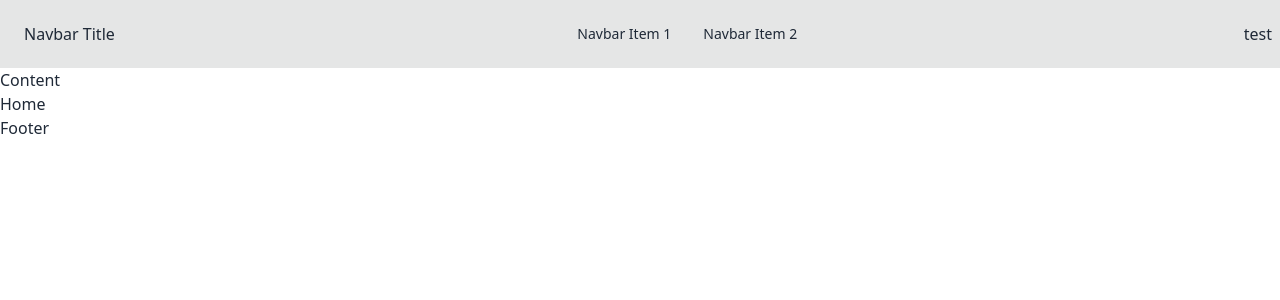
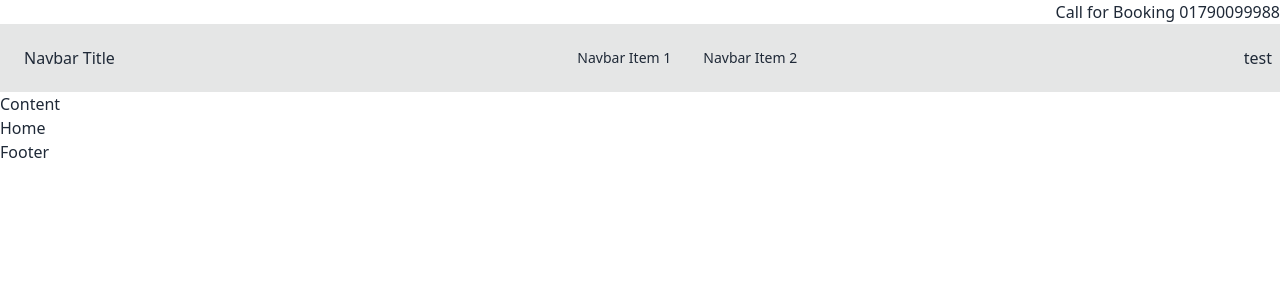
Before and after one commit to rjspyk5/reactContest, a React (Vite) app: page / in a window 1280 px wide. Shown: the top 300 px of the page. Built offline with nearby package versions, Linux system fonts and the light colour scheme.

Commit message:
add basic routing

```diff
--- /dev/null
+++ b/src/Pages/shared/TopHeader/TopHeader.jsx
@@ -0,0 +1,12 @@
+import React from "react";
+
+export const TopHeader = () => {
+  return (
+    <div className="flex gap-10">
+      <marquee className="flex-1" direction="left">
+        This is test
+      </marquee>{" "}
+      <div>Call for Booking 01790099988</div>
+    </div>
+  );
+};
--- a/src/layout/RootLayout.jsx
+++ b/src/layout/RootLayout.jsx
@@ -2,10 +2,12 @@ import React from "react";
 import { Outlet } from "react-router-dom";
 import { Navbar } from "../Pages/shared/Navbar/Navbar";
 import { Footer } from "../Pages/shared/Footer/Footer";
+import { TopHeader } from "../Pages/shared/TopHeader/TopHeader";
 
 export const Rootlayout = () => {
   return (
     <div>
+      <TopHeader />
       <Navbar />
       <Outlet />
       <Footer />
```
